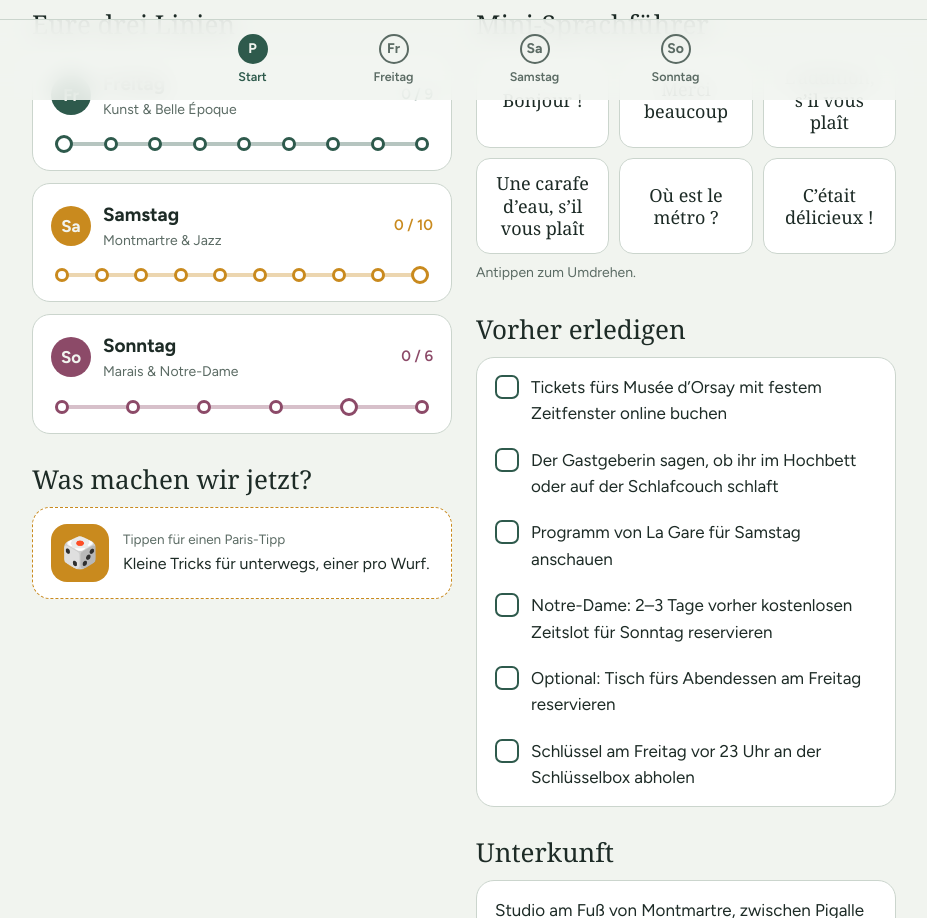
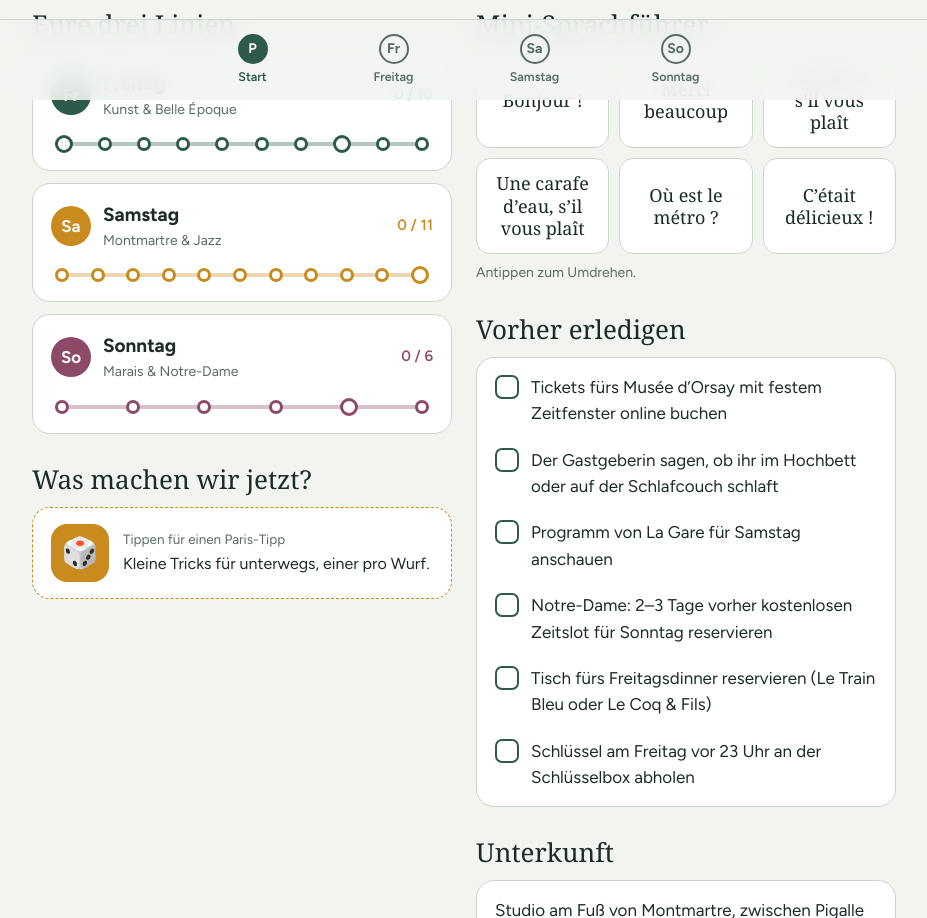
Before and after one commit to julian-automadeit/paris, a plain HTML site: page index.html in a window 1280 px wide. Shown: the part 700-1618 px from the top of the page, without its empty margins (176-1103 px from the left). Drawn offline with Linux system fonts and the light colour scheme; a web font is replaced by a local one.

Commit message:
Add files via upload

```diff
--- a/index.html
+++ b/index.html
@@ -286,8 +286,9 @@ var DAYS=[
    {id:'vivienne',n:'Galerie Vivienne',d:'Überdachte Einkaufspassage aus dem 19. Jahrhundert mit Glasdach und Mosaikboden, gleich hinter dem Palais Royal.',q:'Galerie Vivienne Paris'},
    {id:'pause',n:'Pause in der Unterkunft',rest:1,d:'Mit der Metro zurück nach Montmartre, ausruhen und frisch machen. Schlüssel vor 23 Uhr abholen.'}]},
   {t:'Abend',s:[
-   {id:'latin',n:'Quartier Latin',d:'Lebendiges Studentenviertel rund um die Sorbonne mit vielen günstigen Restaurants.',q:'Quartier Latin Paris'},
-   {id:'huchette',n:'Caveau de la Huchette',opt:1,d:'Jazzkeller in einem mittelalterlichen Gewölbe mit Swing-Bands, zu denen getanzt wird.',q:'Caveau de la Huchette Paris'}]}
+   {id:'trainbleu',n:'Dinner im Le Train Bleu',hl:1,d:'Prachtvolles Belle-Époque-Restaurant von 1901 im ersten Stock der Gare de Lyon, mit Gold, Kronleuchtern und Deckengemälden. Klassische französische Küche unter Michel Rostang, passt perfekt zum Orsay-Tag.',i:'Menüs etwa 50–120 € pro Person, Hauptgerichte um 35–46 €. Unbedingt reservieren. Metro: Gare de Lyon.',q:'Le Train Bleu Gare de Lyon Paris'},
+   {id:'coqfils',n:'Alternative: Le Coq & Fils',opt:1,d:'Gehobenes Bistro an der Rue Lepic in Montmartre, gegenüber der Moulin de la Galette, spezialisiert auf richtig gutes Geflügel. Nur ein paar Minuten bergauf von der Unterkunft.',i:'À la carte etwa 35–100 € pro Person. Reservieren.',q:'Le Coq & Fils 98 Rue Lepic Paris'},
+   {id:'huchette',n:'Caveau de la Huchette',opt:1,d:'Wer danach noch mag: Jazzkeller in einem mittelalterlichen Gewölbe im Quartier Latin, mit Swing-Bands, zu denen getanzt wird.',q:'Caveau de la Huchette Paris'}]}
  ]},
  {id:'samstag',short:'Sa',name:'Samstag',theme:'Montmartre & Jazz',color:'var(--amber)',lead:'Morgens Montmartre direkt vor der Tür, nachmittags am Kanal entlang, abends Livejazz.',slots:[
   {t:'Früh',s:[
@@ -303,6 +304,7 @@ var DAYS=[
    {id:'villette',n:'Bassin de la Villette',d:'Breites Wasserbecken am Ende des Kanals mit Bars und Sitzplätzen am Ufer. Von hier ist es nicht mehr weit zu La Gare.',q:'Bassin de la Villette Paris'},
    {id:'buttes',n:'Parc des Buttes-Chaumont',opt:1,d:'Hügeliger Park mit Felsen, See und einem kleinen Tempel oben drauf.',q:'Parc des Buttes-Chaumont Paris'}]},
   {t:'Abend',s:[
+   {id:'verrevole',n:'Abendessen: Le Verre Volé',opt:1,d:'Kleines, bekanntes Bistro mit Weinhandlung direkt am Canal Saint-Martin, einfache gute Küche und viele Naturweine. Eng und lebhaft, eher locker als fein.',i:'Etwa 20–30 € pro Person ohne Wein. Reservieren, die Tische sind meist voll. Alternativ einfach direkt in La Gare essen.',q:'Le Verre Volé 67 Rue de Lancry Paris'},
    {id:'gare',n:'La Gare',hl:1,d:'Jazzclub in einem stillgelegten Bahnhof der alten Pariser Ringbahn, nahe dem Parc de la Villette. Eintritt frei, mit Bar, Essen und einer Terrasse an den alten Gleisen.',i:'Konzerte meist ab 20–21 Uhr. Zurück: Linie 7 bis Stalingrad, dann Linie 2 bis Barbès-Rochechouart oder Anvers. Freitags und samstags fährt die Metro bis etwa 2 Uhr.',q:'La Gare 1 Avenue Corentin Cariou Paris'}]}
  ]},
  {id:'sonntag',short:'So',name:'Sonntag',theme:'Marais & Notre-Dame',color:'var(--plum)',lead:'Ausschlafen, dann der Marais und Notre-Dame. Sonntags haben im Marais viele Läden geöffnet.',slots:[
@@ -323,7 +325,7 @@ var TODOS=[
  {id:'t2',t:'Der Gastgeberin sagen, ob ihr im Hochbett oder auf der Schlafcouch schlaft'},
  {id:'t3',t:'Programm von La Gare für Samstag anschauen'},
  {id:'t6',t:'Notre-Dame: 2–3 Tage vorher kostenlosen Zeitslot für Sonntag reservieren'},
- {id:'t4',t:'Optional: Tisch fürs Abendessen am Freitag reservieren'},
+ {id:'t4',t:'Tisch fürs Freitagsdinner reservieren (Le Train Bleu oder Le Coq & Fils)'},
  {id:'t5',t:'Schlüssel am Freitag vor 23 Uhr an der Schlüsselbox abholen'}
 ];
 var TIPS=[
```
